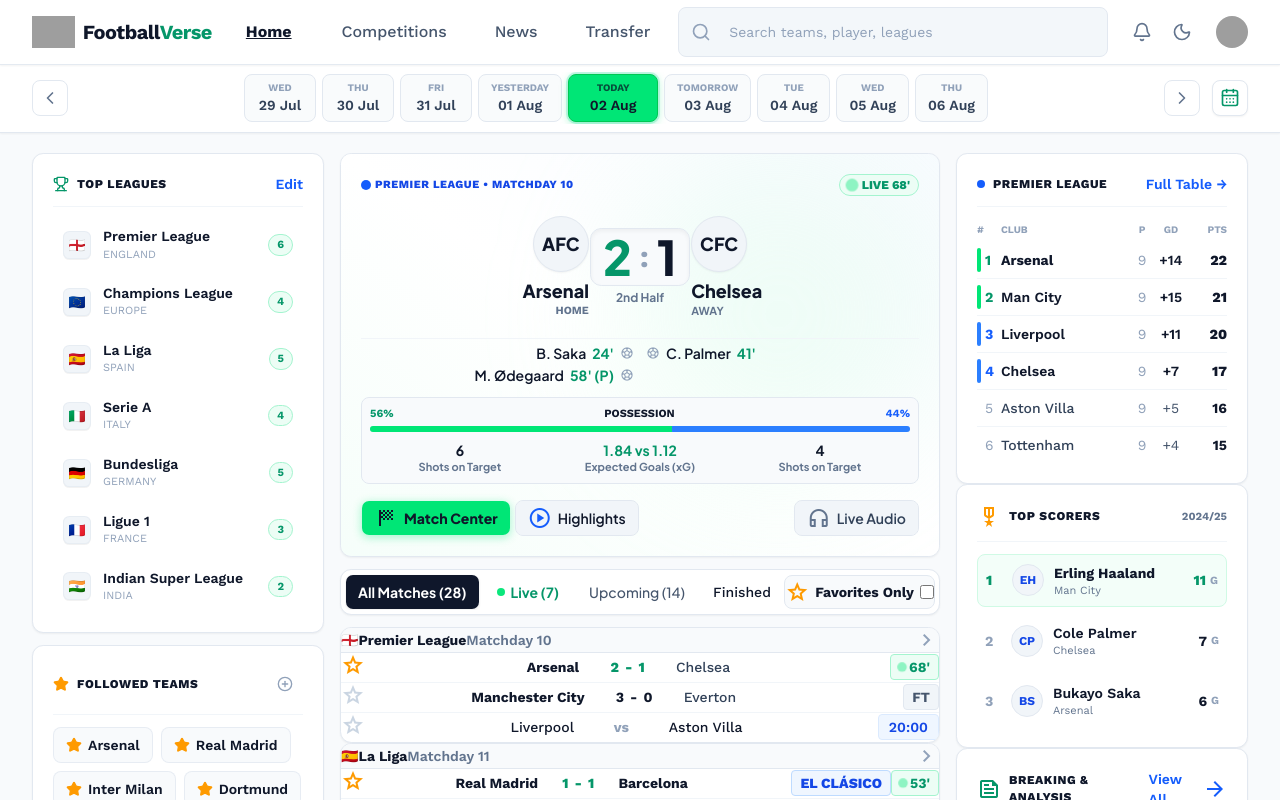
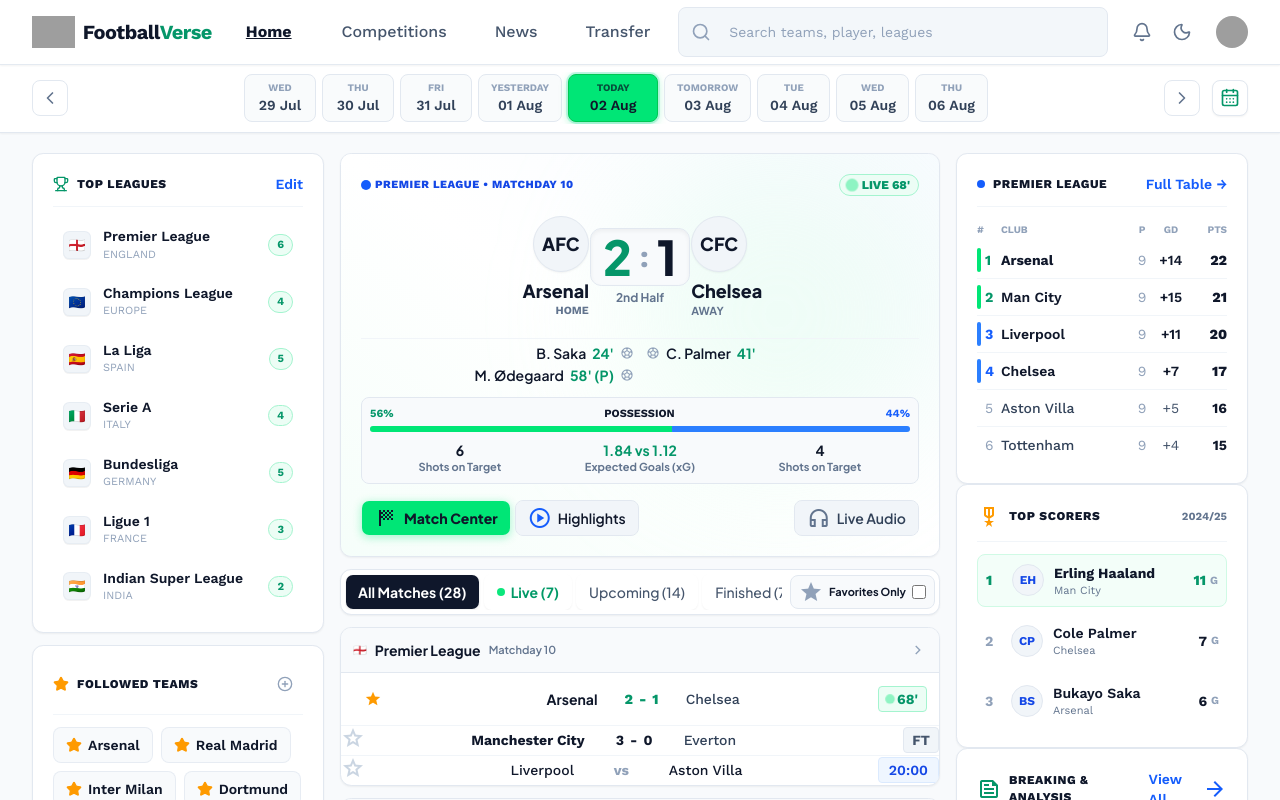
Before and after one commit to shamim-reja23/FootballVerse, a React (Vite) app in the folder frontend/: page / in a window 1280 px wide. Shown: the top 800 px of the page. Built offline with nearby package versions, Linux system fonts and the light colour scheme; grey boxes are pictures that could not be loaded.

Commit message:
add: match filter component added

```diff
--- /dev/null
+++ b/frontend/src/components/layout/MatchFilter.jsx
@@ -0,0 +1,79 @@
+import { Button } from "@/components/ui/button";
+
+const filters = [
+  { label: "All Matches", value: "all" },
+  { label: "Live", value: "live" },
+  { label: "Upcoming", value: "upcoming" },
+  { label: "Finished", value: "finished" },
+];
+
+function MatchFilters({
+  activeFilter,
+  onFilterChange,
+  favoritesOnly,
+  onFavoritesChange,
+  counts,
+}) {
+  return (
+    <div className="flex items-center justify-between gap-2 bg-white border border-slate-200 rounded-xl p-1 shadow-xs">
+      {/* Status filters */}
+      <div className="flex items-center gap-1 overflow-x-auto scrollbar-none">
+        {filters.map((filter) => {
+          const isActive = activeFilter === filter.value;
+
+          return (
+            <Button
+              key={filter.value}
+              variant={isActive ? "default" : "ghost"}
+              onClick={() => onFilterChange(filter.value)}
+              className={`px-3 py-1.5 rounded-lg font-jakarta text-sm whitespace-nowrap shadow-xs ${
+                isActive
+                  ? "bg-slate-900 text-white font-bold hover:bg-slate-800"
+                  : "text-slate-600 font-medium hover:bg-slate-100"
+              }`}
+            >
+              {filter.value === "live" && (
+                <span className="w-2 h-2 rounded-full bg-[#00E676] animate-pulse" />
+              )}
+              <span
+                className={
+                    filter.value === "live"
+                    ? isActive
+                    ? "text-white font-bold"
+                    : "text-emerald-600 font-bold"
+                    : ""
+                }
+              >
+                {filter.label} ({counts[filter.value] ?? 0})
+              </span>
+            </Button>
+          );
+        })}
+      </div>
+
+      {/* Favorites filter */}
+      <label className="flex items-center gap-1.5 px-2 py-1 rounded-lg bg-slate-50 border border-slate-200 cursor-pointer select-none shrink-0 hover:bg-slate-100 transition-colors">
+        <span
+          className={`material-symbols-outlined text-base ${
+            favoritesOnly ? "text-amber-500" : "text-slate-400"
+          } [font-variation-settings:'FILL'_1]`}
+        >
+          star
+        </span>
+
+        <span className="font-jakarta text-[11px] text-primary font-bold hidden sm:inline">
+          Favorites Only
+        </span>
+
+        <input
+          type="checkbox"
+          checked={favoritesOnly}
+          onChange={(e) => onFavoritesChange(e.target.checked)}
+          className="accent-emerald-600 rounded cursor-pointer w-3.5 h-3.5"
+        />
+      </label>
+    </div>
+  );
+}
+
+export default MatchFilters;
--- a/frontend/src/pages/Home.jsx
+++ b/frontend/src/pages/Home.jsx
@@ -6,7 +6,9 @@ import LatestNews from "@/components/layout/LatestNews";
 import LeagueList from "@/components/layout/LeagueList";
 import MatchCard from "@/components/layout/MatchCard";
 import TopLeagues from "@/components/layout/TopLeagues";
+import MatchFilters from "@/components/layout/MatchFilter";
 import { Button } from "@/components/ui/button";
+import { Input } from "@/components/ui/input";
 
 import {
   ArrowRight,
@@ -341,6 +343,16 @@ const followedTeams = [
 
 const Home = () => {
   const [activeTab, setActiveTab] = useState();
+
+  const [activeFilter, setActiveFilter] = useState("all");
+  const [favoritesOnly, setFavoritesOnly] = useState(false);
+
+  const counts = {
+    all: 28,
+    live: 7,
+    upcoming: 14,
+    finished: 7,
+  };
 
   const displayMatches = matches.filter((match) => {
     switch (activeTab) {
@@ -722,110 +734,63 @@ const Home = () => {
                 </div>
               </div>
 
-              <div
-                className="flex items-center justify-between gap-2 bg-white border border-slate-200 rounded-xl p-1 shadow-xs"
-              >
+              <div className="flex flex-col gap-3">
+                <MatchFilters
+                  activeFilter={activeFilter}
+                  onFilterChange={setActiveFilter}
+                  favoritesOnly={favoritesOnly}
+                  onFavoritesChange={setFavoritesOnly}
+                  counts={counts}
+                />
+              </div>
+
+              <div className="flex flex-col gap-3">
+
                 <div
-                  className="flex items-center gap-1 overflow-x-auto scrollbar-none"
+                  className="bg-white rounded-xl overflow-hidden border border-slate-200 shadow-xs"
                 >
-                  <Button
-                    className="px-3 py-1.5 rounded-lg bg-slate-900 text-white font-jakarta text-sm font-bold whitespace-nowrap shadow-xs"
-                  >
-                    All Matches (28)
-                  </Button>
-                  <Button
-                    variant="ghost"
-                    className="px-3 py-1.5 rounded-lg text-slate-600 hover:text-primary hover:bg-slate-100 transition-colors font-jakarta text-sm font-semibold whitespace-nowrap flex items-center gap-1.5"
-                  >
+
+                  <div
+                    className="px-3 py-2 bg-slate-50 border-b border-slate-200 flex items-center justify-between"
+                  >
+                    <div className="flex items-center gap-2">
+                      <span class="font-jakarta text-[11px] font-bold"
+                        >🏴󠁧󠁢󠁥󠁮󠁧󠁿</span>
+                      <span
+                        className="font-jakarta text-sm font-bold text-primary"
+                        >Premier League</span>
+                      <span
+                        className="font-jakarta text-[11px] text-slate-500 font-semibold"
+                        >Matchday 10</span>
+                    </div>
                     <span
-                      className="w-2 h-2 rounded-full bg-[#00E676] animate-pulse"
-                    ></span>
-                    <span className="text-[#059669] font-bold">Live (7)</span>
-                  </Button>
-                  <Button
-                    variant="ghost"
-                    className="px-3 py-1.5 rounded-lg text-slate-600 hover:text-primary hover:bg-slate-100 transition-colors font-jakarta text-sm font-medium whitespace-nowrap"
-                  >
-                    Upcoming (14)
-                  </Button>
-                  <Button
-                    variant="ghost"
-                    class="px-3 py-1.5 rounded-lg text-slate-600 hover:text-primary hover:bg-slate-100 transition-colors font-jakarta text-sm font-medium whitespace-nowrap"
-                  >
-                    Finished (7)
-                  </Button>
-                </div>
-                <label
-                  class="flex items-center gap-1.5 px-space-sm py-1 rounded-lg bg-slate-50 border border-slate-200 cursor-pointer select-none shrink-0 hover:bg-slate-100 transition-colors"
-                >
-                  <span
-                    class="material-symbols-outlined text-[16px] text-amber-500"
-                    >star</span
-                  >
-                  <span
-                    class="font-label-caps text-label-caps text-[#0F172A] font-bold hidden sm:inline"
-                    >Favorites Only</span
-                  >
-                  <input
-                    class="accent-emerald-600 rounded cursor-pointer w-3.5 h-3.5"
-                    type="checkbox"
-                  />
-                </label>
-              </div>
-
-              <div class="flex flex-col gap-space-md">
-
-                <div
-                  class="bg-white rounded-xl overflow-hidden border border-slate-200 shadow-xs"
-                >
-
-                  <div
-                    class="px-space-md py-space-sm bg-slate-50 border-b border-slate-200 flex items-center justify-between"
-                  >
-                    <div class="flex items-center gap-space-sm">
-                      <span class="font-label-caps text-label-caps font-bold"
-                        >🏴󠁧󠁢󠁥󠁮󠁧󠁿</span
-                      >
-                      <span
-                        class="font-body-md text-body-md font-bold text-[#0F172A]"
-                        >Premier League</span
-                      >
-                      <span
-                        class="font-label-caps text-label-caps text-slate-500 font-semibold"
-                        >Matchday 10</span
-                      >
-                    </div>
-                    <span
-                      class="material-symbols-outlined text-slate-400 text-[18px] cursor-pointer hover:text-[#0F172A]"
-                      >chevron_right</span
-                    >
-                  </div>
-
-                  <div class="flex flex-col divide-y divide-slate-100">
-
-                    <div
-                      class="px-space-md py-space-sm flex items-center justify-between hover:bg-slate-50 transition-colors cursor-pointer"
-                    >
-                      <div class="flex items-center gap-space-md flex-1">
-                        <button
-                          aria-label="Favorite Arsenal vs Chelsea"
-                          class="text-amber-500 hover:text-amber-600 shrink-0"
-                        >
-                          <span
-                            class="material-symbols-outlined text-lg [font-variation-settings: 'FILL'_1]"
-
-                            >star</span
-                          >
-                        </button>
+                      className="material-symbols-outlined text-slate-400 text-lg! cursor-pointer hover:text-primary"
+                      >chevron_right</span>
+                  </div>
+
+                  <div className="flex flex-col divide-y divide-slate-100">
+
+                    <div
+                      className="px-3 py-2 flex items-center justify-between hover:bg-slate-50 transition-colors cursor-pointer"
+                    >
+                      <div className="flex items-center gap-3 flex-1">
+                        <Button
+                          variant="ghost"
+                          className="text-amber-500 hover:text-amber-600 shrink-0 hover:bg-transparent"
+                        >
+                          <span
+                            className="material-symbols-outlined text-lg! [font-variation-settings:'FILL'_1]"
+
+                            >star</span>
+                        </Button>
                         <div
-                          class="grid grid-cols-12 items-center flex-1 gap-2"
-                        >
-                          <span
-                            class="col-span-5 text-right font-body-md text-body-md font-bold text-[#0F172A] truncate"
-                            >Arsenal</span
-                          >
+                          className="grid grid-cols-12 items-center flex-1 gap-2"
+                        >
+                          <span
+                            className="col-span-5 text-right font-jakarta text-sm font-bold text-primary truncate"
+                            >Arsenal</span>
                           <div
-                            class="col-span-2 flex items-center justify-center gap-1.5 font-tabular-stat text-tabular-stat font-extrabold text-[#059669]"
+                            className="col-span-2 flex items-center justify-center gap-1.5 font-tabular-stat text-tabular-stat font-extrabold text-[#059669]"
                           >
                             <span>2</span>
                             <span>-</span>
```
